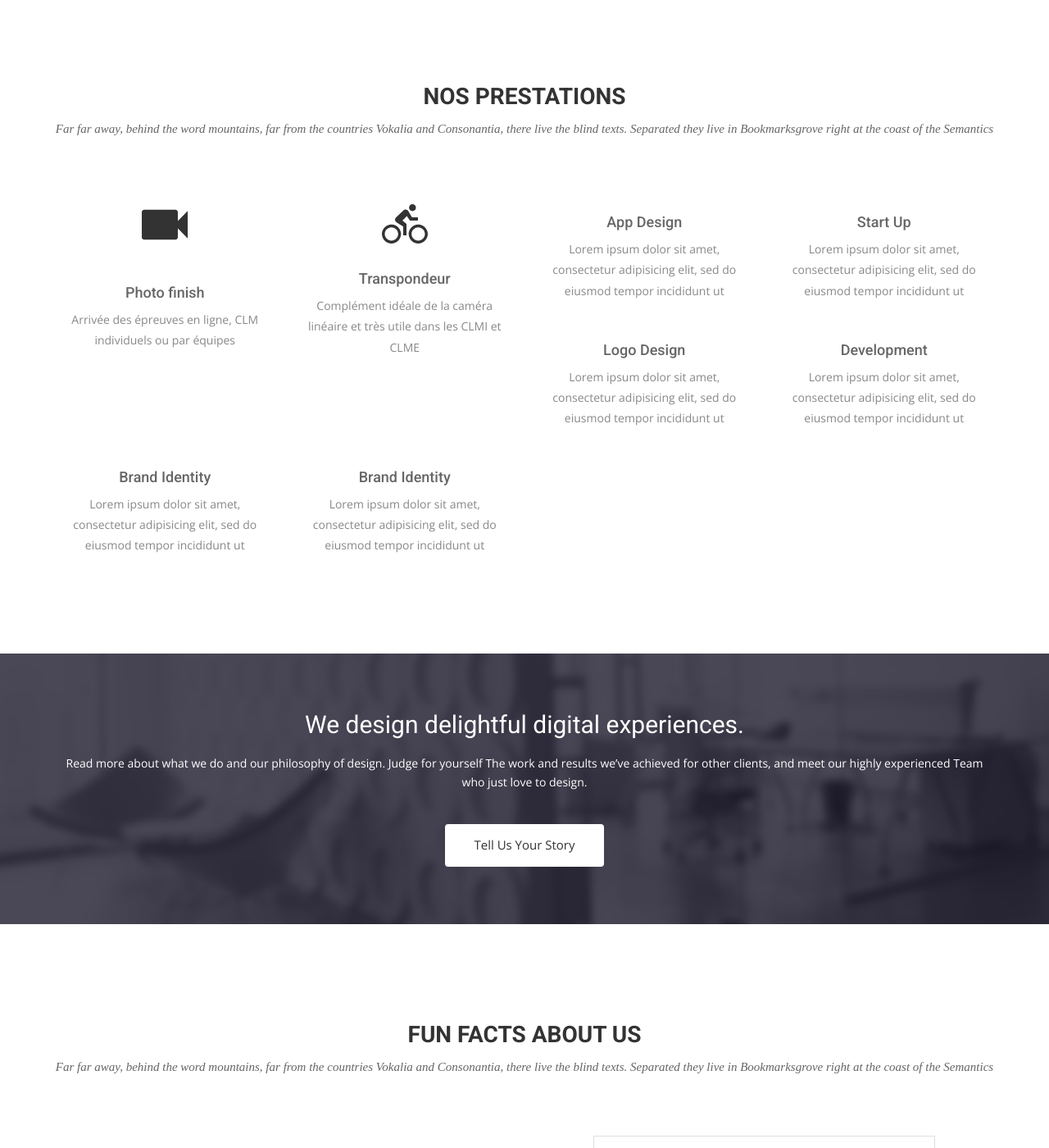
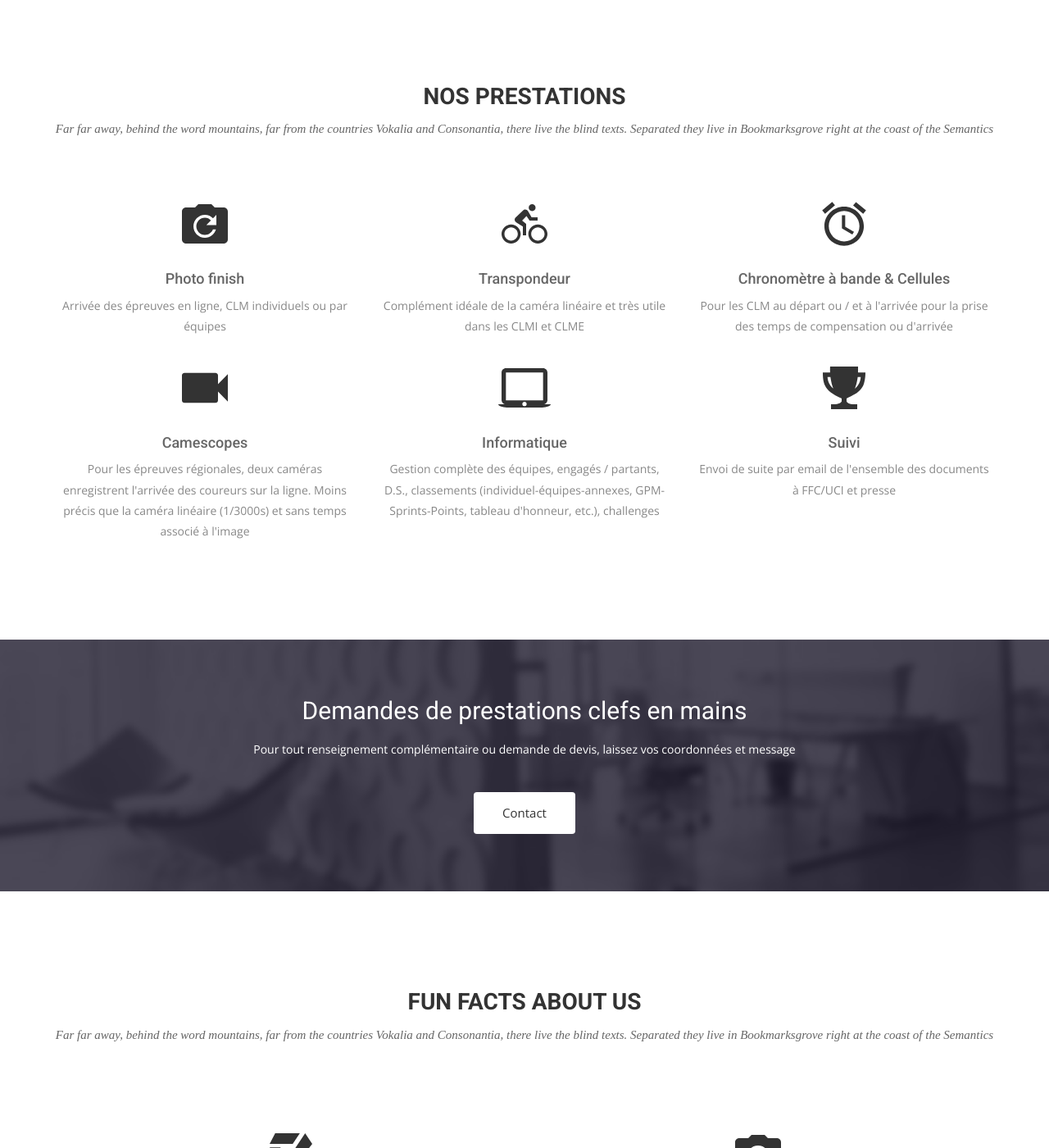
Before and after one commit to flandrefinish/website, a Jekyll site: the page built from index.html, in a window 1280 px wide and 1400 px high, scrolled down 2068 px. Shown: the whole window at 82% size. Built offline with Jekyll 4.4.1, drawn with Linux system fonts in a browser that asks for light colours; nearby versions of some CDN libraries; some web fonts are replaced; some of the changed text lies outside the part shown.

Commit message:
Cleanup, update footer, add calendar page

```diff
--- a/_includes/footer.html
+++ b/_includes/footer.html
@@ -5,11 +5,9 @@
       <div class="col-md-12">
         <div class="footer-manu">
           <ul>
-            <li><a href="#">About Us</a></li>
+            <li><a href="{{ site.baseurl }}/#intro">About Us</a></li>
             <li><a href="{{ site.baseurl }}/contact">Contact us</a></li>
-            <li><a href="#">How it works</a></li>
             <li><a href="{{ site.baseurl }}/blog">Blog</a></li>
-            <li><a href="#">Terms</a></li>
           </ul>
         </div>
         <p>Copyright &copy; Design &amp; Developed by <a href="http://www.themefisher.com">Themefisher</a>. All rights reserved.</p>
--- a/_includes/header.html
+++ b/_includes/header.html
@@ -23,8 +23,9 @@
               <ul class="nav navbar-nav navbar-right">
                 <li><a href="{{ site.baseurl }}/">Home</a></li>
                 <li><a href="{{ site.baseurl }}/materiel">Materiel</a></li>
-                <li><a href="#">Prestations</a></li>
-                <li><a href="#">References</a></li>
+                <li><a href="{{ site.baseurl }}/#service">Prestations</a></li>
+                <!-- <li><a href="#">References</a></li> -->
+                <li><a href="{{ site.baseurl }}/calendar">Calendrier</a></li>
                 <li><a href="{{ site.baseurl }}/blog">Resultats</a></li>
                 <li><a href="{{ site.baseurl }}/contact">Contact</a></li>
               </ul>
--- a/index.html
+++ b/index.html
@@ -62,62 +62,50 @@
         <p>Far far away, behind the word mountains, far from the countries Vokalia and Consonantia, there live the blind texts. Separated they live in Bookmarksgrove right at the coast of the Semantics</p>
       </div>
     </div>
-    <div class="row ">
-      <div class="col-sm-6 col-md-3">
+    <div class="row">
+      <div class="col-sm-6 col-md-4">
         <div class="service-item">
-          <i class="icon ion-videocam"></i>
-          <ion-icon name="videocam"></ion-icon>
+          <ion-icon name="reverse-camera"></ion-icon>
           <h4>Photo finish</h4>
           <p>Arrivée des épreuves en ligne, CLM individuels ou par équipes</p>
         </div>
       </div>
-      <div class="col-sm-6 col-md-3">
+      <div class="col-sm-6 col-md-4">
         <div class="service-item">
           <ion-icon name="bicycle"></ion-icon>
           <h4>Transpondeur</h4>
           <p>Complément idéale de la caméra linéaire et très utile dans les CLMI et CLME</p>
         </div>
       </div>
-      <div class="col-sm-6 col-md-3">
+      <div class="col-sm-6 col-md-4">
         <div class="service-item">
-          <i class="ion-image"></i>
-          <h4>App Design</h4>
-          <p>Lorem ipsum dolor sit amet, consectetur adipisicing elit, sed do eiusmod tempor incididunt ut </p>
+          <ion-icon name="alarm"></ion-icon>
+          <h4>Chronomètre à bande &amp; Cellules</h4>
+          <p>Pour les CLM au départ ou / et à l'arrivée pour la prise des temps de compensation ou d'arrivée</p>
         </div>
       </div>
-      <div class="col-sm-6 col-md-3">
+    </div>
+    <div class="row ">
+      <div class="col-sm-6 col-md-4">
         <div class="service-item">
-          <i class="ion-bug"></i>
-          <h4>Start Up</h4>
-          <p>Lorem ipsum dolor sit amet, consectetur adipisicing elit, sed do eiusmod tempor incididunt ut </p>
+          <ion-icon name="videocam"></ion-icon>
+          <h4>Camescopes</h4>
+          <p>Pour les épreuves régionales, deux caméras enregistrent l'arrivée des coureurs sur la ligne. Moins précis que la caméra linéaire (1/3000s) et sans temps associé à l'image</p>
         </div>
       </div>
-      <div class="col-sm-6 col-md-3">
+      <div class="col-sm-6 col-md-4">
         <div class="service-item">
-          <i class="ion-headphone"></i>
-          <h4>Logo Design</h4>
-          <p>Lorem ipsum dolor sit amet, consectetur adipisicing elit, sed do eiusmod tempor incididunt ut </p>
+          <ion-icon name="laptop"></ion-icon>
+          <h4>Informatique</h4>
+          <p>Gestion complète des équipes, engagés / partants, D.S., classements (individuel-équipes-annexes, GPM-Sprints-Points, tableau d'honneur, etc.),  challenges</p>
         </div>
       </div>
-      <div class="col-sm-6 col-md-3">
+      <div class="col-sm-6 col-md-4">
         <div class="service-item">
-          <i class="ion-leaf"></i>
-          <h4>Development</h4>
-          <p>Lorem ipsum dolor sit amet, consectetur adipisicing elit, sed do eiusmod tempor incididunt ut </p>
+          <ion-icon name="trophy"></ion-icon>
+          <h4>Suivi</h4>
+          <p>Envoi de suite par email de l'ensemble des documents à FFC/UCI et presse</p>
         </div>
-      </div>
-      <div class="col-sm-6 col-md-3">
-        <div class="service-item">
-          <i class="ion-planet"></i>
-          <h4>Brand Identity</h4>
-          <p>Lorem ipsum dolor sit amet, consectetur adipisicing elit, sed do eiusmod tempor incididunt ut </p>
-        </div>
-      </div>
-      <div class="col-sm-6 col-md-3">
-        <div class="service-item">
-          <i class="ion-earth"></i>
-          <h4>Brand Identity</h4>
-          <p>Lorem ipsum dolor sit amet, consectetur adipisicing elit, sed do eiusmod tempor incididunt ut </p>
       </div>
     </div>
   </div>
@@ -129,9 +117,9 @@
     <div class="row">
       <div class="col-md-12">
         <div class="block">
-          <h2>We design delightful digital experiences.</h2>
-          <p>Read more about what we do and our philosophy of design. Judge for yourself The work and results we’ve achieved for other clients, and meet our highly experienced Team who just love to design.</p>
-          <a class="btn btn-default btn-call-to-action" href="#" >Tell Us Your Story</a>
+          <h2>Demandes de prestations clefs en mains</h2>
+          <p>Pour tout renseignement complémentaire ou demande de devis, laissez vos coordonnées et message</p>
+          <a class="btn btn-default btn-call-to-action" href="{{ site.baseurl }}/contact" >Contact</a>
         </div>
       </div>
     </div>
@@ -147,14 +135,14 @@
       </div>
     </div>
     <div class="row">
-      <div class="col-md-6">
+      <div class="col-md-12">
         {% if site.data.funfacts.size > 0 %}
         <div class="block">
           {% for ff in site.data.funfacts %}
           <ul class="counter-box clearfix">
             <li>
               <div class="block">
-                <ion-icon class="{{ ff.icon }}"></ion-icon>
+                <ion-icon name="{{ ff.icon }}"></ion-icon>
                 <h4 class="counter">{{ ff.counter }}</h4>
                 <span>{{ ff.text }}</span>
               </div>
@@ -164,24 +152,6 @@
         </div>
         {% endif %}
       </div>
-      <div class="col-md-6">
-        {% if site.data.testimonials.size > 0 %}
-        <div class="testimonial-carousel">
-          <div id="testimonial-slider" class="owl-carousel">
-            {% for tm in site.data.testimonials %}
-            <div>
-                <img src="img/cotation.png" alt="IMG">
-                <p>{{ tm.testimonial }}</p>
-                <div class="user">
-                  <img src="{{ tm.image }}" alt="Pepole">
-                  <p><span>{{ tm.name }}</span> {{ tm.title }}</p>
-                </div>
-            </div>
-            {% endfor %}
-          </div>
-        </div>
-        {% endif %}
-      </div>
     </div>
   </div>
 </section>
```
Also changed, not shown: _data/funfacts.yml (+4 -4 lines), calendar.html (added, +17 -0 lines). Lines whose indentation alone changed are shown as unchanged.
